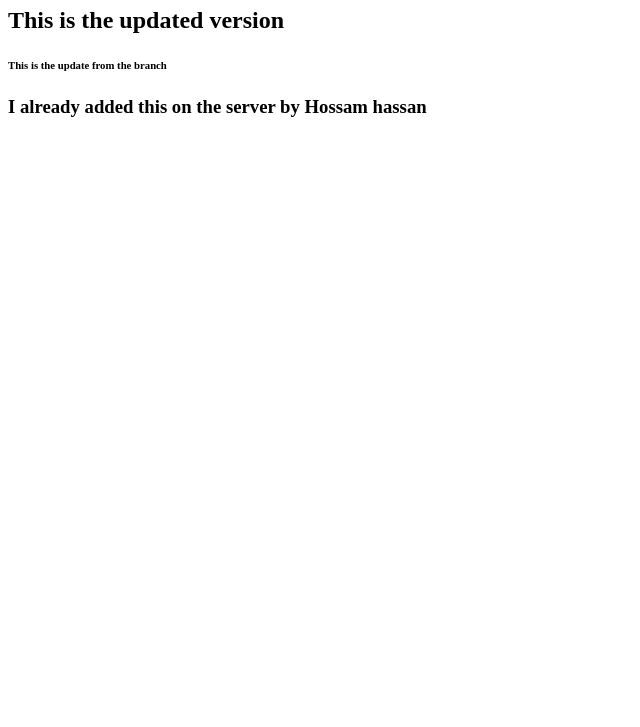
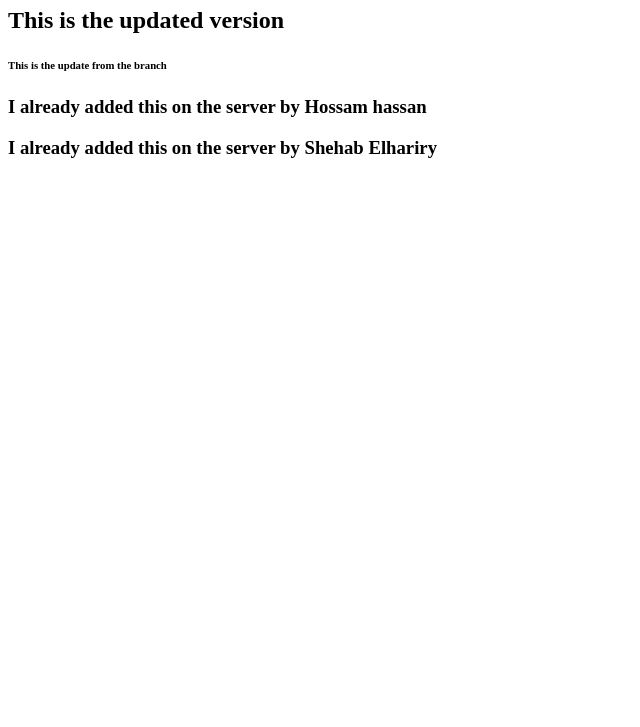
Before and after one commit to shehab-elhariry/test, a plain HTML site: page index.html in a window 1280 px wide. Shown: the part 73-800 px from the top of the page, without its empty margins (0-640 px from the left). Drawn offline with Linux system fonts and the light colour scheme.

Commit message:
Update index.html

```diff
--- a/index.html
+++ b/index.html
@@ -10,6 +10,7 @@
     <h6>This is the update from the branch</h6>
 
     <h3> I already added this on the server <span> by Hossam hassan  </span></h3>
+    <h3> I already added this on the server <span> by Shehab Elhariry </span></h3>
 
 </body>
 </html>
```
